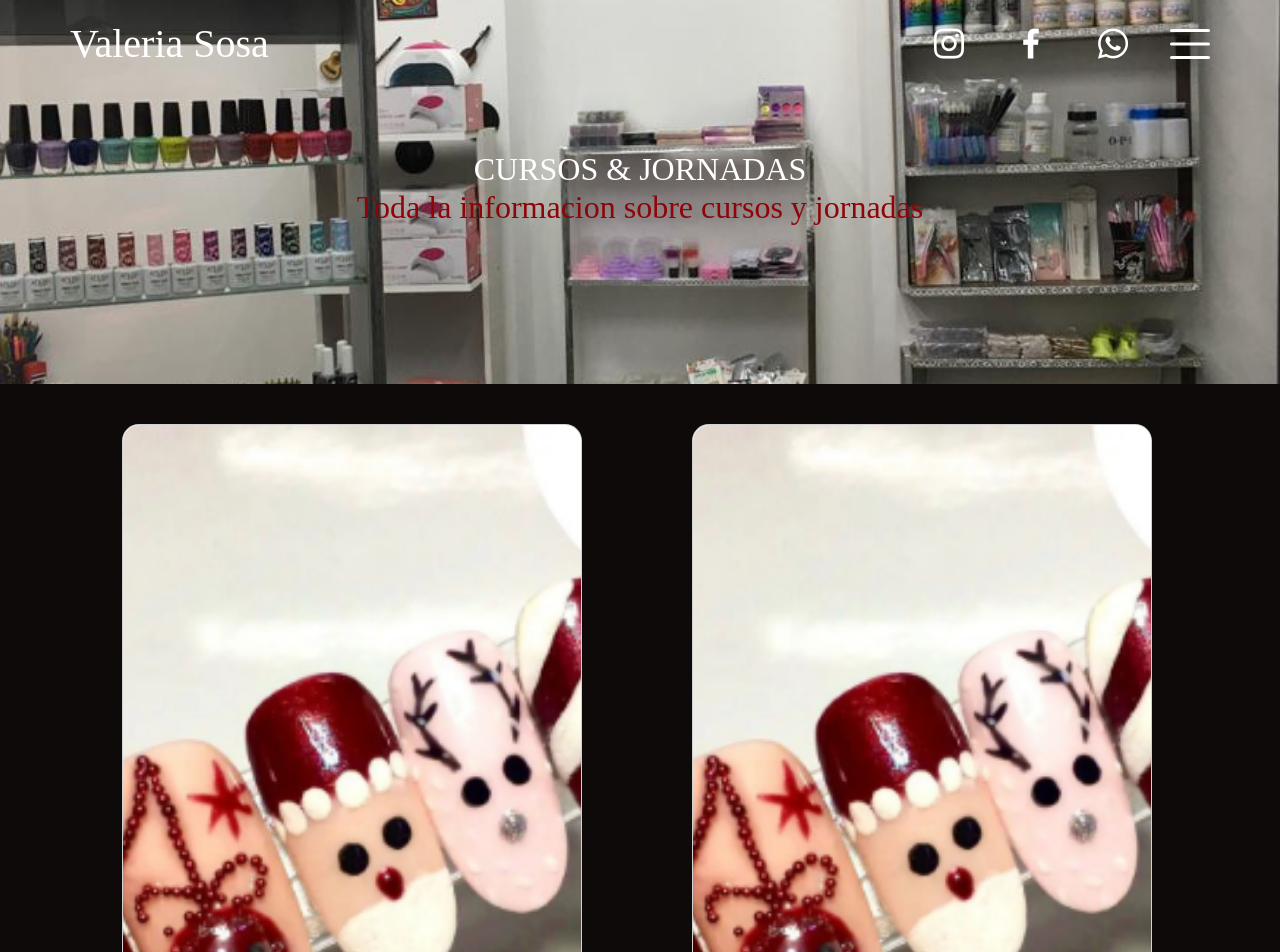
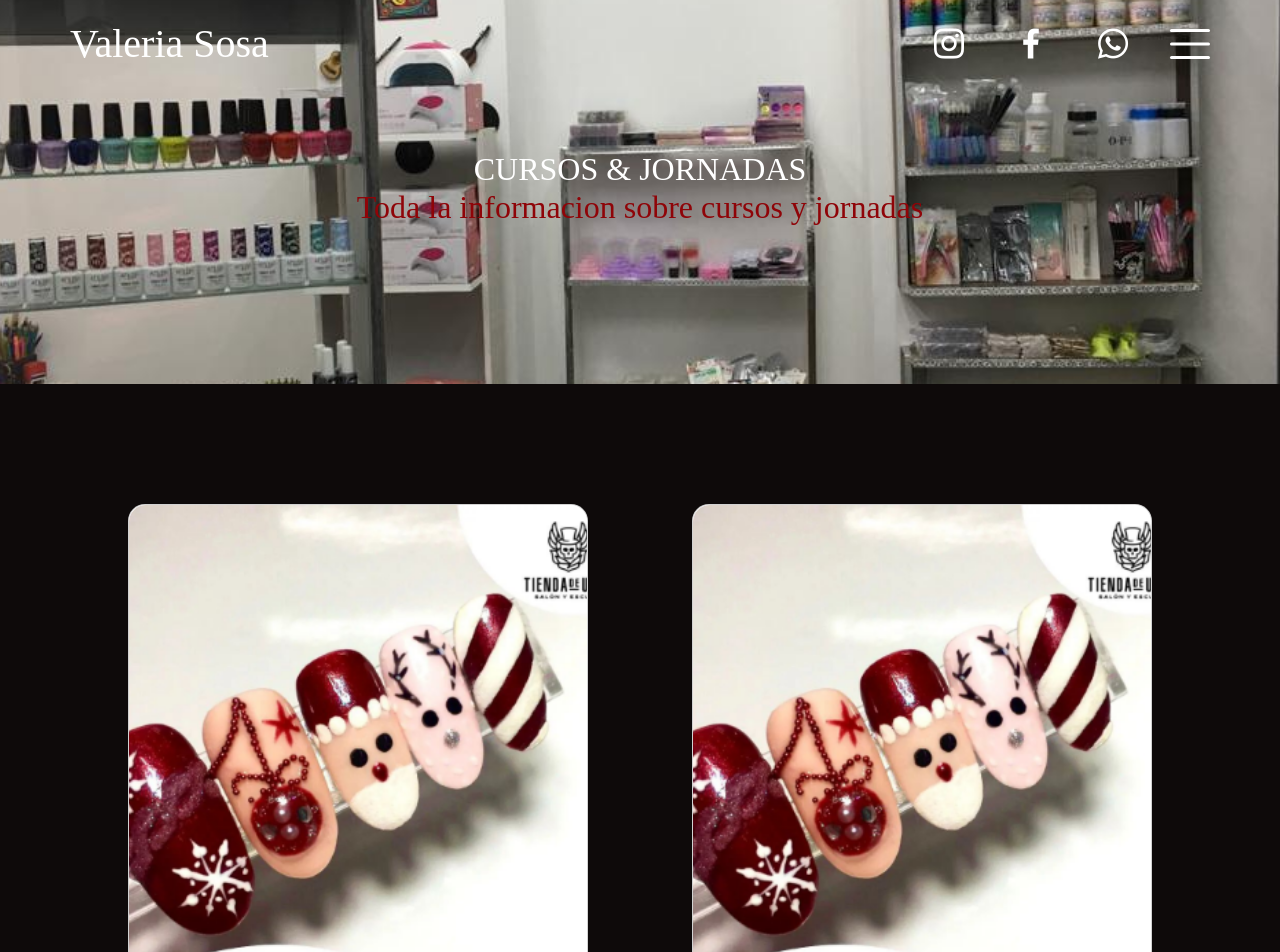
Before and after one commit to MatiasColazo1/tdu-page, an Angular app in the folder Cliente/: page /cursos in a window 1280 px wide. Shown: the top 952 px of the page. Built offline with nearby package versions, Linux system fonts and the light colour scheme; a web font is replaced by a local one.

Commit message:
arreglos en las cards

```diff
--- a/Cliente/src/app/components/cursos/cursos.component.css
+++ b/Cliente/src/app/components/cursos/cursos.component.css
@@ -1,4 +1,4 @@
-body {
+.content {
   display: flex;
   justify-content: center;
   align-items: center;
@@ -60,7 +60,7 @@ h2 {
 
 .card {
   width: 460px; /* 500px - 2 * 40px */
-  height: calc(130vh - 80px); /* 100vh - 2 * 40px */
+  height: 560px;
   position: relative;
   border-radius: 17px;
   overflow: hidden;
--- a/Cliente/src/app/components/cursos/cursos.component.html
+++ b/Cliente/src/app/components/cursos/cursos.component.html
@@ -4,15 +4,15 @@
   <h2>Toda la informacion sobre cursos y jornadas</h2>
 </div>
 
-<body>
-  <div class="container">
+
+  <div class="content">
     <div class="row">
-      <div class="col-md-6">
+      <div class="col-md-6 d-flex justify-content-center">
         <div class="card small-card">
           <img src="../../../assets/imgu1.png" alt="">
         </div>
       </div>
-      <div class="col-md-6">
+      <div class="col-md-6 d-flex justify-content-center">
         <div class="card small-card">
           <img src="../../../assets/imgu1.png" alt="">
         </div>
@@ -20,4 +20,3 @@
     </div>
 
   </div>
-</body>
--- a/Cliente/src/styles.css
+++ b/Cliente/src/styles.css
@@ -1,4 +1,6 @@
 /* You can add global styles to this file, and also import other style files */
 body{
+    margin: 0;
+    padding: 0;
     background-color: #0E0A0A;
 }
```
